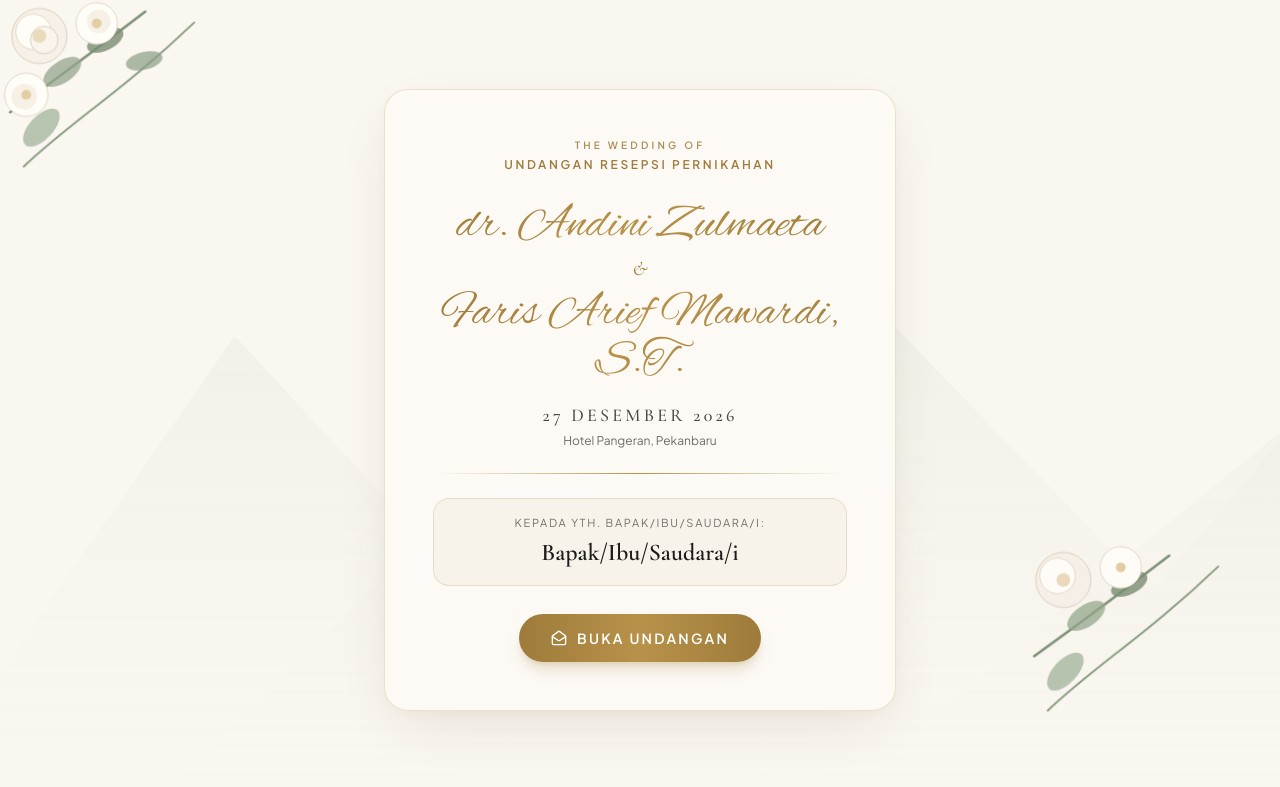
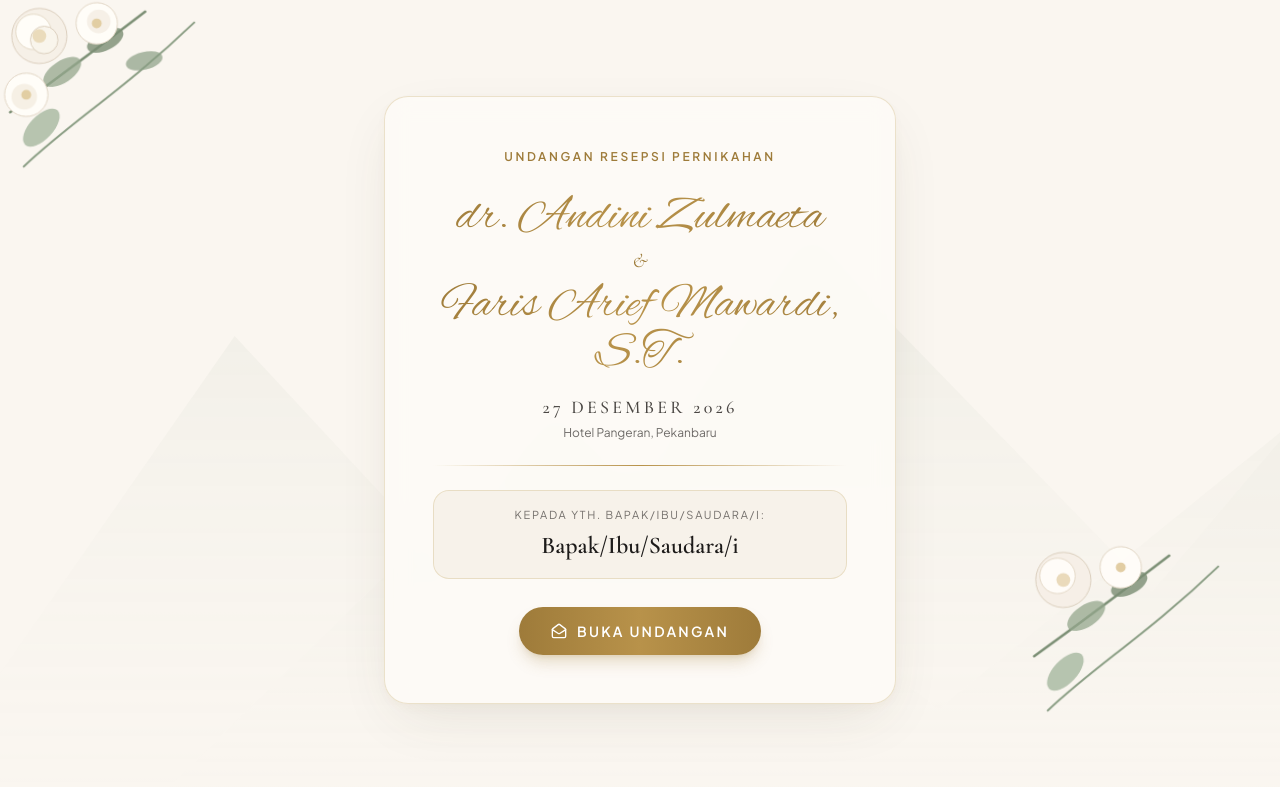
Before and after one commit to farisariefm/undangan-Resepsi-Andini-Faris, a plain HTML site: page index.html in a window 1280 px wide. Shown: the top 787 px of the page. Drawn offline with nearby package versions, Linux system fonts and the light colour scheme.

Commit message:
Update index.html

```diff
--- a/index.html
+++ b/index.html
@@ -202,9 +202,6 @@
 
     <!-- Cover Center Card -->
     <div class="relative z-10 w-full max-w-lg rounded-3xl bg-ivory-50/90 backdrop-blur-md p-8 sm:p-12 text-center card-frame">
-      <p class="font-sans text-[10px] uppercase tracking-[0.32em] text-gold-600/85 font-semibold">
-        The Wedding Of
-      </p>
       <p class="mt-1 font-sans text-xs uppercase tracking-[0.22em] text-gold-600 font-semibold">
         Undangan Resepsi Pernikahan
       </p>
```
